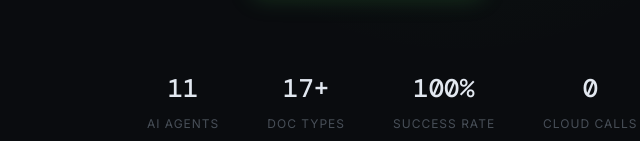
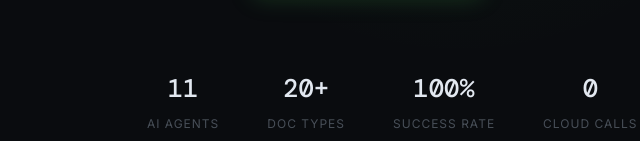
Before and after one commit to bommavj/unidocverse-website, a website: page index.html in a window 1280 px wide. Shown: the part 811-952 px from the top of the page, 180-820 px from the left. Drawn offline with nearby package versions, Linux system fonts and the light colour scheme; no server answers; a web font is replaced by a local one.

Commit message:
doc types update

```diff
--- a/index.html
+++ b/index.html
@@ -987,7 +987,7 @@ Trusted across Law, Finance, Healthcare, Insurance, Government, Education, Real
       <div class="label">AI Agents</div>
     </div>
     <div class="hero-stat">
-      <div class="num">17+</div>
+      <div class="num">20+</div>
       <div class="label">Doc Types</div>
     </div>
     <div class="hero-stat">
```
